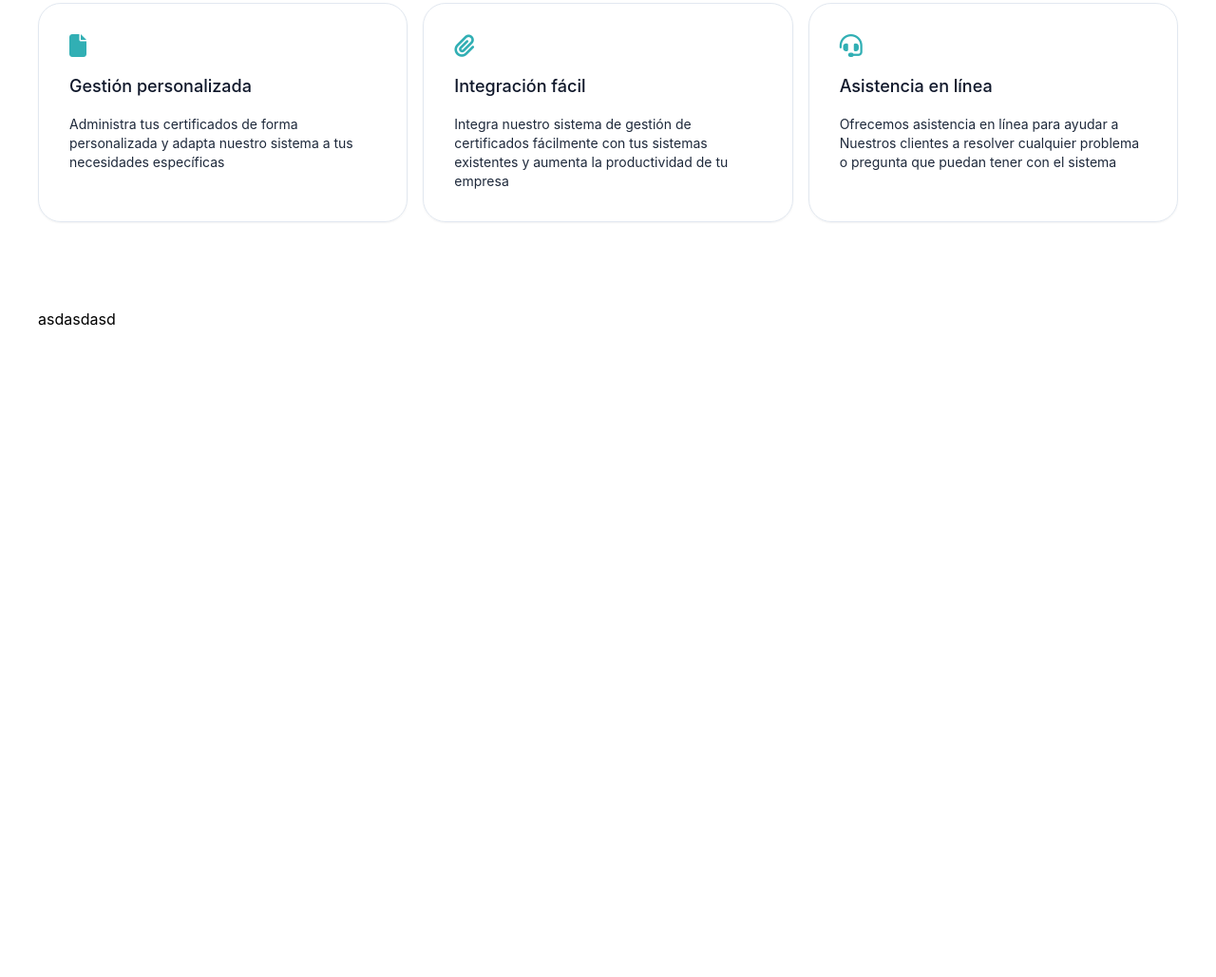
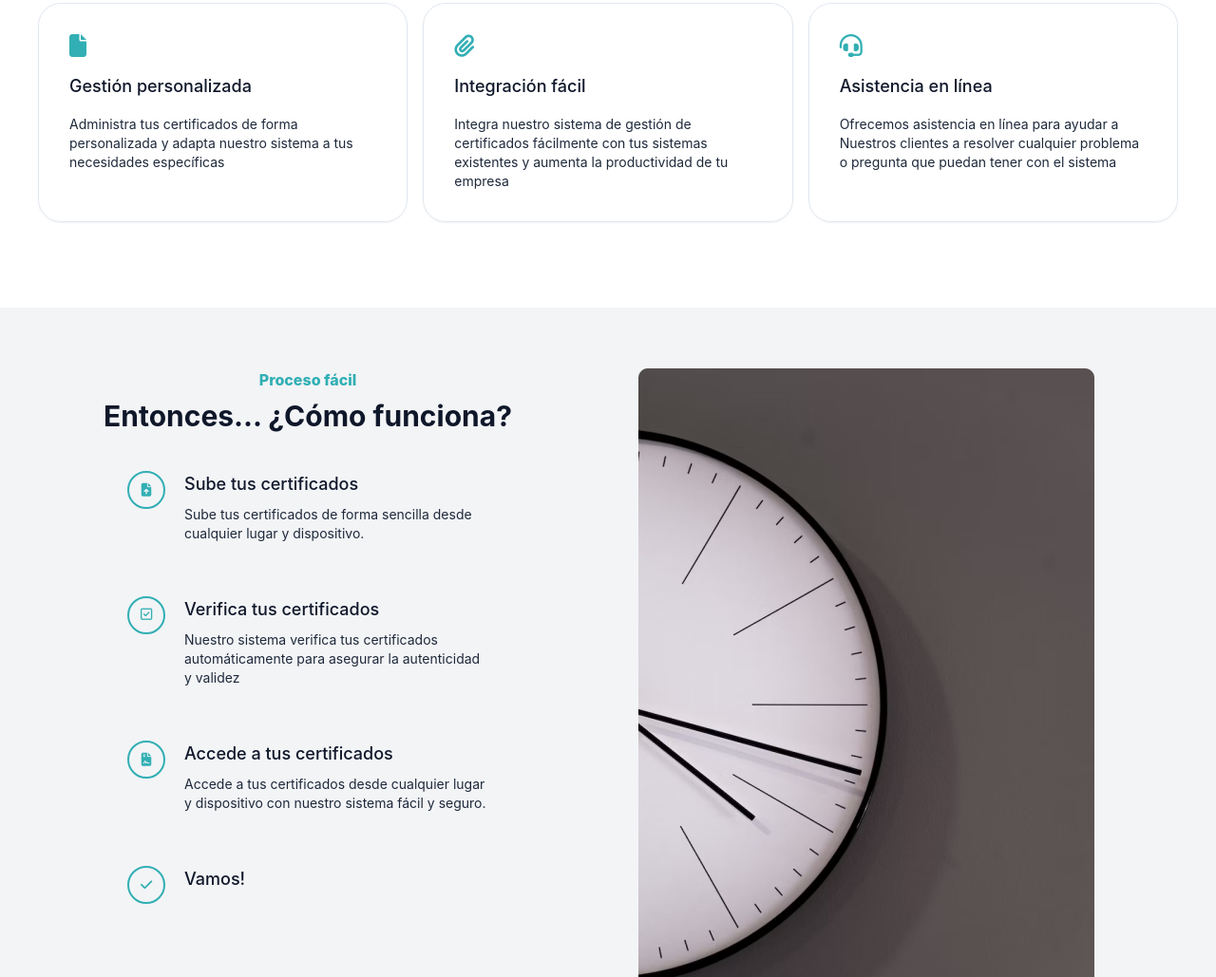
Before and after one commit to DIGITALCERTI/digitalcerti-landing, an Astro site: page / in a window 1280 px wide. Shown: the part 1080-2109 px from the top of the page at 95% size. Before the commit the page ends 1428 px from the top, so only its background shows below. Built offline with nearby package versions, Linux system fonts and the light colour scheme; Astro itself is replaced by a stand-in of ours.

Commit message:
proceso facil

```diff
--- /dev/null
+++ b/src/components/Steps.astro
@@ -0,0 +1,23 @@
+---
+interface Props {
+	title: string;
+	icon: string;
+	description: string;
+}
+
+const { icon, title, description } = Astro.props;
+---
+
+<div class="flex gap-5" >
+  <div class="border-2 border-primary-500 h-10 w-10 flex justify-center items-center rounded-full relative ">
+    <i class=`${icon} fa-sm text-primary-500 absolute`></i>
+  </div>
+  <div>
+    <h4 class="text-slate-900 text-lg font-medium mb-2">
+      {title}
+    </h4>
+    <p class="text-slate-800 text-sm w-80">
+      {description}
+    </p>
+  </div>
+</div>
--- a/src/pages/index.astro
+++ b/src/pages/index.astro
@@ -1,7 +1,10 @@
 ---
 import Layout from '../layouts/Layout.astro';
 import Card from '../components/Card.astro';
+import Steps from '../components/Steps.astro';
 import Logo from '../assets/logo.png'
+import Clock from '../assets/clock.png'
+
 import LogoWhite from '../assets/logo-white.png'
 import ImgGirlNav from '../assets/img_girl_nav.png'
 
@@ -47,13 +50,23 @@ import { Image } from 'astro:assets';
 				<Card icon="fa-solid fa-file" title="Gestión personalizada" description="Administra tus certificados de forma personalizada y adapta nuestro sistema a tus necesidades específicas"/>
 				<Card icon="fa-solid fa-paperclip" title="Integración fácil" description="Integra nuestro sistema de gestión de certificados fácilmente con tus sistemas existentes y aumenta la productividad de tu empresa"/>
 				<Card icon="fa-solid fa-headset" title="Asistencia en línea" description="Ofrecemos asistencia en línea para ayudar a Nuestros clientes a resolver cualquier problema o pregunta que puedan tener con el sistema"/>
-
-
 			</div>
 		</section>
-		<section class="w-[75rem] m-auto">
-			<div>
-				asdasdasd
+		<section class=" bg-gray-100">
+			<div class="w-[75rem] m-auto flex py-[4rem] gap-16">
+				<div class="flex-1">
+					<h2 class="text-base font-extrabold text-primary-500 text-center my-0	m-auto">Proceso fácil</h2>
+					<h3 class="text-3xl font-bold text-slate-900 text-center my-0	m-auto	mt-2">Entonces... ¿Cómo funciona?</h3>
+					<div class="mt-10 flex flex-col gap-14 justify-center items-center">
+						<Steps icon="fa-solid fa-file-arrow-up" title='Sube tus certificados' description='Sube tus certificados de forma sencilla desde cualquier lugar y dispositivo.'/>
+						<Steps icon="fa-regular fa-square-check" title='Verifica tus certificados' description='Nuestro sistema verifica tus certificados automáticamente para asegurar la autenticidad y validez'/>
+						<Steps icon="fa-solid fa-file-contract" title='Accede a tus certificados' description='Accede a tus certificados desde cualquier lugar y dispositivo con nuestro sistema fácil y seguro.'/>
+						<Steps icon="fa-solid fa-check" title='Vamos!' description=''/>
+					</div>
+				</div>
+				<div class="flex-1">
+					<Image src={Clock} alt="logo" loading="lazy" />
+				</div>
 			</div>
 		</section>
 	</main>
```
Also changed, not shown: src/assets/clock.png (added).
